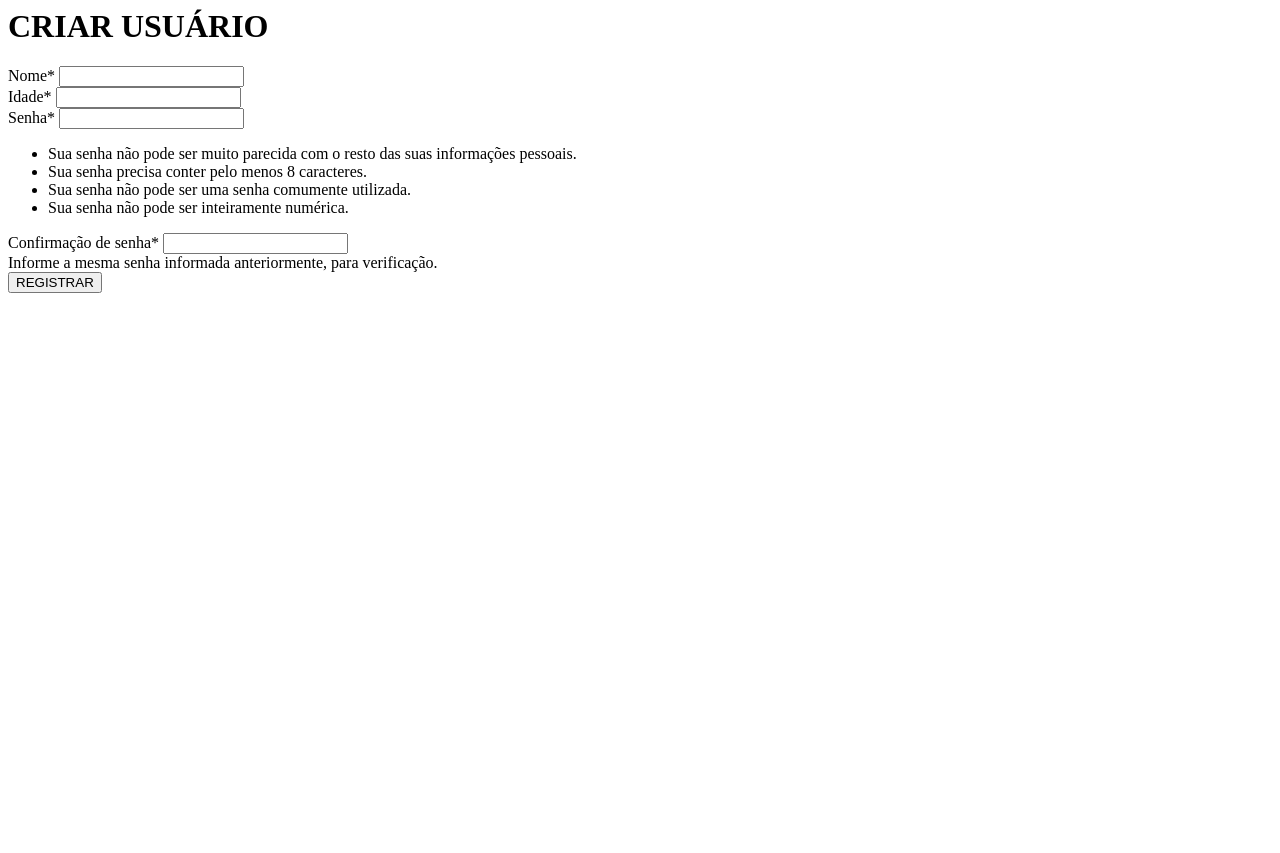
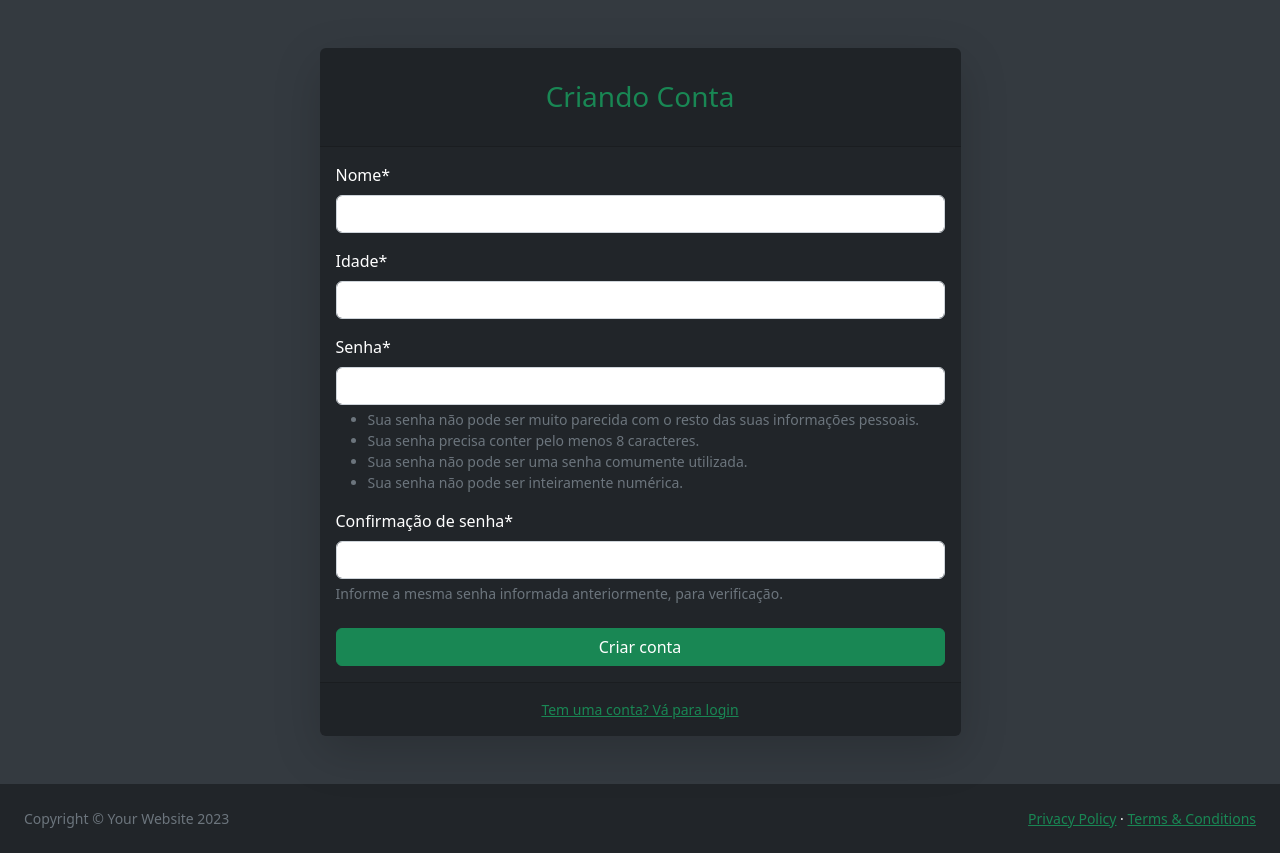
Before and after one commit to Bima034/futebolScoutAPI, a Django app: page /accounts/add/ in a window 1280 px wide. Before the commit the page ends 293 px from the top, so only its background shows below. Run offline with Django 5.2, Linux system fonts and the light colour scheme; some libraries are stand-ins or nearby versions.

Commit message:
ATUALIZANDO PAGINAS LOGIN E CRIAR USUARIO

```diff
--- a/futebolScout/templates/accounts/criarUsuario.html
+++ b/futebolScout/templates/accounts/criarUsuario.html
@@ -1,9 +1,60 @@
+{% load static %}
 {% load crispy_forms_tags %}
-<div>
-    <h1>CRIAR USUÁRIO</h1>
-    <form action="" method="post">
-        {% csrf_token %}
-        {{ form|crispy }}
-        <input type="submit" class="btn btn-primary" value="REGISTRAR">
-    </form>
-</div>
+<!DOCTYPE html>
+<html lang="en">
+    <head>
+        <meta charset="utf-8" />
+        <meta http-equiv="X-UA-Compatible" content="IE=edge" />
+        <meta name="viewport" content="width=device-width, initial-scale=1, shrink-to-fit=no" />
+        <meta name="description" content="" />
+        <meta name="author" content="" />
+        <title>Criando Conta</title>
+        <link href=" {% static 'css/styles.css' %}" rel="stylesheet" />
+        <script src="https://use.fontawesome.com/releases/v6.3.0/js/all.js" crossorigin="anonymous"></script>
+    </head>
+    <body class="bg-primary">
+        <div id="layoutAuthentication" style="background-color: #343a40;">
+            <div id="layoutAuthentication_content" style="background-color: #343a40;">
+                <main style="background-color: #343a40;">
+                    <div class="container">
+                        <div class="row justify-content-center">
+                            <div class="col-lg-7">
+                                <div class="card shadow-lg border-0 rounded-lg mt-5 mb-5 bg-dark text-white">
+                                    <div class="card-header"><h3 class="text-success text-center font-weight-light my-4">Criando Conta</h3></div>
+                                    <div class="card-body">
+                                        <form>
+                                            {% csrf_token %}
+                                            {{ form|crispy }}
+                                            <div class="mt-4 mb-0">
+                                                <div class="d-grid"><input type="submit" class="btn btn-success" value="Criar conta"></div>
+                                            </div>
+                                        </form>
+                                    </div>
+                                    <div class="card-footer text-center py-3">
+                                        <div class="small"><a class="text-success" href="/accounts/login/">Tem uma conta? Vá para login</a></div>
+                                    </div>
+                                </div>
+                            </div>
+                        </div>
+                    </div>
+                </main>
+            </div>
+            <div id="layoutAuthentication_footer">
+                <footer class="py-4 bg-light mt-auto bg-dark text-white">
+                    <div class="container-fluid px-4">
+                        <div class="d-flex align-items-center justify-content-between small">
+                            <div class="text-muted text-success">Copyright &copy; Your Website 2023</div>
+                            <div>
+                                <a class="text-success" href="#">Privacy Policy</a>
+                                &middot;
+                                <a class="text-success" href="#">Terms &amp; Conditions</a>
+                            </div>
+                        </div>
+                    </div>
+                </footer>
+            </div>
+        </div>
+        <script src="https://cdn.jsdelivr.net/npm/bootstrap@5.2.3/dist/js/bootstrap.bundle.min.js" crossorigin="anonymous"></script>
+        <script src=" {% static 'js/scripts.js' %}"></script>
+    </body>
+</html>
--- a/futebolScout/templates/registration/login.html
+++ b/futebolScout/templates/registration/login.html
@@ -30,12 +30,14 @@
                                                 <label class="form-check-label " for="inputRememberPassword">Lembre de mim</label>
                                             </div>
                                             <div class="d-flex align-items-center justify-content-between mt-4 mb-0">
-                                                <a class="btn btn-success" href="index.html">Login</a>
+                                              <button type="submit" class="btn btn-success btn-user btn-block">
+                                                Login
+                                              </button>
                                             </div>
                                         </form>
                                     </div>
                                     <div class="card-footer text-center py-3">
-                                        <div class="small"><a class="text-success" href="register.html">Não tem uma conta? Crie uma!</a></div>
+                                        <div class="small"><a class="text-success" href="/accounts/add/">Não tem uma conta? Crie uma!</a></div>
                                     </div>
                                 </div>
                             </div>
```
